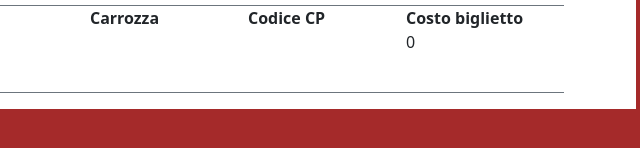
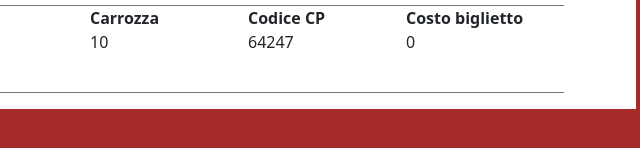
Before and after one commit to paoloevan/js-biglietto-treno-form, a plain HTML site: page index.html in a window 1280 px wide. Both pictures are taken after a click on the button "Genera". Shown: the part 352-500 px from the top of the page, 526-1166 px from the left. Drawn offline with nearby package versions, Linux system fonts and the light colour scheme.

Commit message:
add wagon and cp code random number

```diff
--- a/assets/js/main.js
+++ b/assets/js/main.js
@@ -103,3 +103,19 @@ btnTicket.addEventListener('click',
 )
 
 //assegnazione carrozza
+let randomWagon = document.querySelector('.random')
+
+btnTicket.addEventListener('click',
+    function () {
+        randomWagon.innerHTML = Math.floor(Math.random() * 10) + 1;
+    }
+)
+
+//assegnazione codice cp
+let cpCode = document.querySelector('.cp_code')
+
+btnTicket.addEventListener('click',
+    function () {
+        cpCode.innerHTML = Math.floor(Math.random() * 99999) + 11111;
+    }
+)
--- a/index.html
+++ b/index.html
@@ -82,11 +82,13 @@
                             <div class="fw-bold ">
                                 Carrozza
                             </div>
+                            <div class="random"></div>
                         </div>
                         <div class="col">
                             <div class="fw-bold ">
                                 Codice CP
                             </div>
+                            <div class="cp_code"></div>
                         </div>
                         <div class="col">
                             <div class="fw-bold">
```
